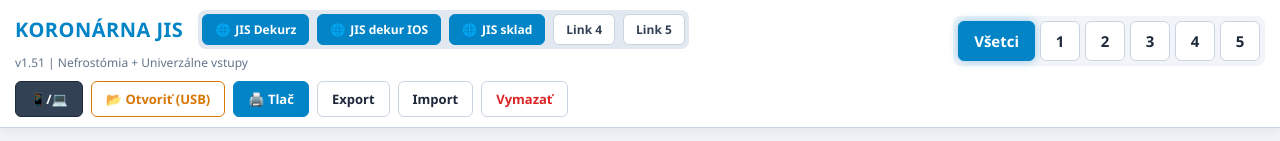
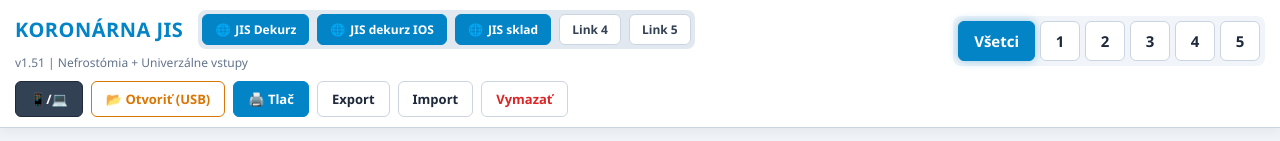
Before and after one commit to bingo780/hs, a plain HTML site: page Index.html in a window 1280 px wide. Shown: the top 141 px of the page. Drawn offline with Linux system fonts and the light colour scheme.

Commit message:
Correct spelling of 'JIS dekur IOS' to 'JIS dekurz IOS'

```diff
--- a/Index.html
+++ b/Index.html
@@ -321,7 +321,7 @@
                    <span>🌐</span> JIS Dekurz
                 </a>
                 <a href="https://bingo780.github.io/hsios/" target="_blank" class="link-btn highlight">
-                   <span>🌐</span> JIS dekur IOS </a>
+                   <span>🌐</span> JIS dekurz IOS </a>
                 <a href="https://bingo780.github.io/sklad/" target="_blank" class="link-btn highlight">
                    <span>🌐</span> JIS sklad </a>
                 <a href="#" class="link-btn" onclick="alert('Link 4')">Link 4</a>
```
